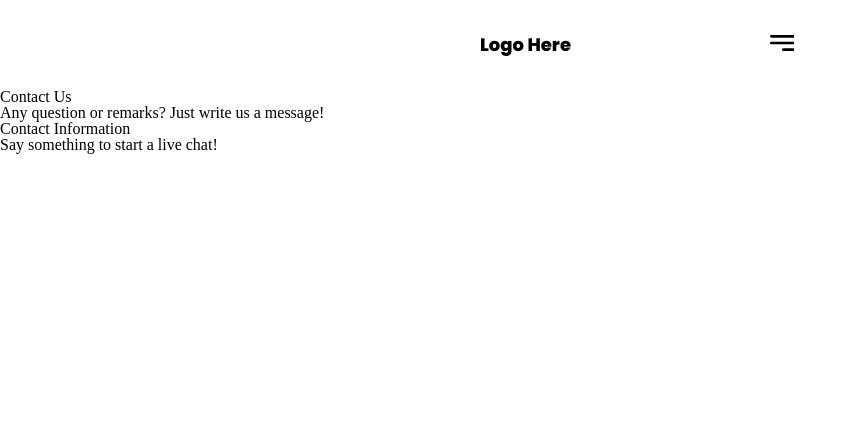
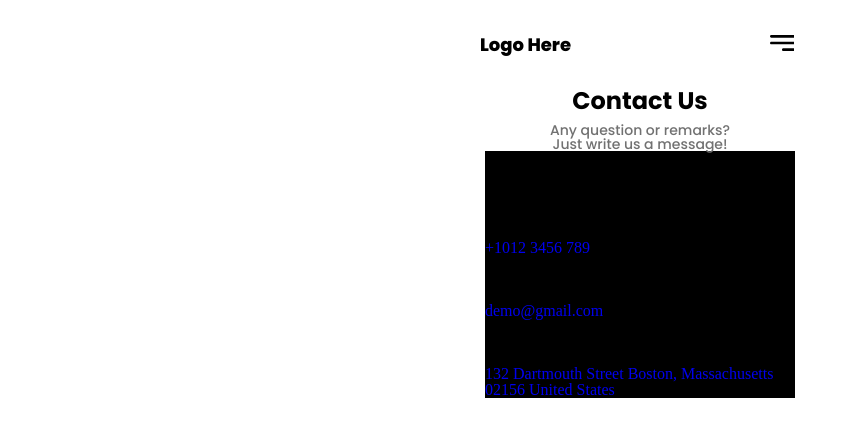
Before and after one commit to ValentynaVK/contact-form, a website built with Vite: page src/index.html in a window 1280 px wide. Shown: the whole page, without its empty margins (0-858 px from the left). Built offline with nearby package versions, Linux system fonts and the light colour scheme.

Commit message:
info-section

```diff
--- a/src/index.html
+++ b/src/index.html
@@ -54,19 +54,39 @@
       </div>
     </header>
     <main>
-      <div>
+      <div class="title-header-container">
         <h1 class="title-header">Contact Us</h1>
         <p class="text-title">
           Any question or remarks? Just write us a message!
         </p>
       </div>
+
       <div class="information-container">
         <h2 class="info-title">Contact Information</h2>
         <p class="info-text">Say something to start a live chat!</p>
         <ul class="info-list">
-          <li class="info-item"></li>
-          <li class="info-item"></li>
-          <li class="info-item"></li>
+          <li class="icon-item"> <svg class="phone-icon" width="24" height="24"></svg>
+              <use href="./img/icons/symbol-defs.svg#phone"></use>
+            </svg></li>
+          <li class="info-item">
+           <a href="tel:+10123456789">+1012 3456 789</a>
+          </li>
+          <li class="icon-item"> <svg class="email-icon" width="24" height="24"></svg>
+              <use href="./img/icons/symbol-defs.svg#email"></use>
+            </svg></li>
+          <li class="info-item">
+
+            <a href="mailto:demo@gmail.com">demo@gmail.com</a>
+          </li>
+          <li class="icon-item"> <svg class="location-icon" width="24" height="24"></svg>
+              <use href="./img/icons/symbol-defs.svg#location"></use>
+            </svg></li>
+          <li class="info-item">
+
+            <a href="https://www.google.com/">
+              132 Dartmouth Street Boston, Massachusetts 02156 United States
+            </a>
+          </li>
         </ul>
       </div>
       <div class="social-container">
--- /dev/null
+++ b/src/sass/components/_contact-information.scss
@@ -0,0 +1,41 @@
+.title-header-container {
+  display: flex;
+  flex-direction: column;
+  gap: 10px;
+  margin-left: auto;
+  margin-right: auto;
+  max-width: 185px;
+}
+
+.title-header {
+  display: flex;
+  justify-content: center;
+  color: #000;
+  font-family: Poppins;
+  font-size: 24px;
+  font-weight: 700;
+}
+.text-title {
+  color: #717171;
+  text-align: center;
+  font-family: Poppins;
+  font-size: 14px;
+  font-weight: 500;
+}
+.information-container {
+  margin-left: auto;
+  margin-right: auto;
+  display: flex;
+  flex-direction: column;
+  gap: 10px;
+  max-width: 310px;
+  background-color: #000;
+}
+.info-list {
+  margin-right: auto;
+  margin-left: auto;
+  display: flex;
+  flex-direction: column;
+
+  gap: 10px;
+}
--- a/src/sass/main.scss
+++ b/src/sass/main.scss
@@ -6,3 +6,4 @@
 @import './utils/container';
 @import './components/header';
 @import './components/modal';
+@import './components/contact-information';
```
